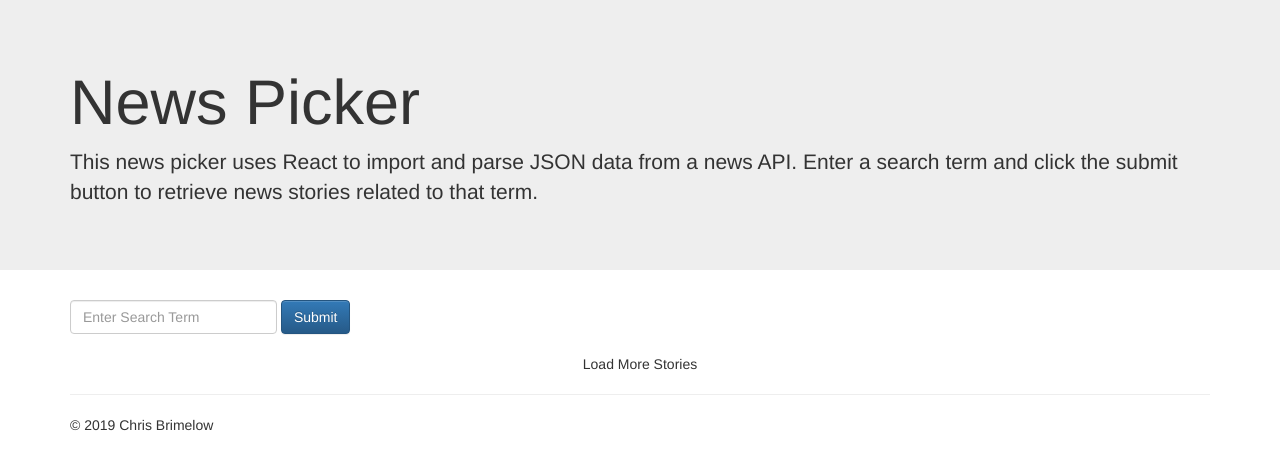
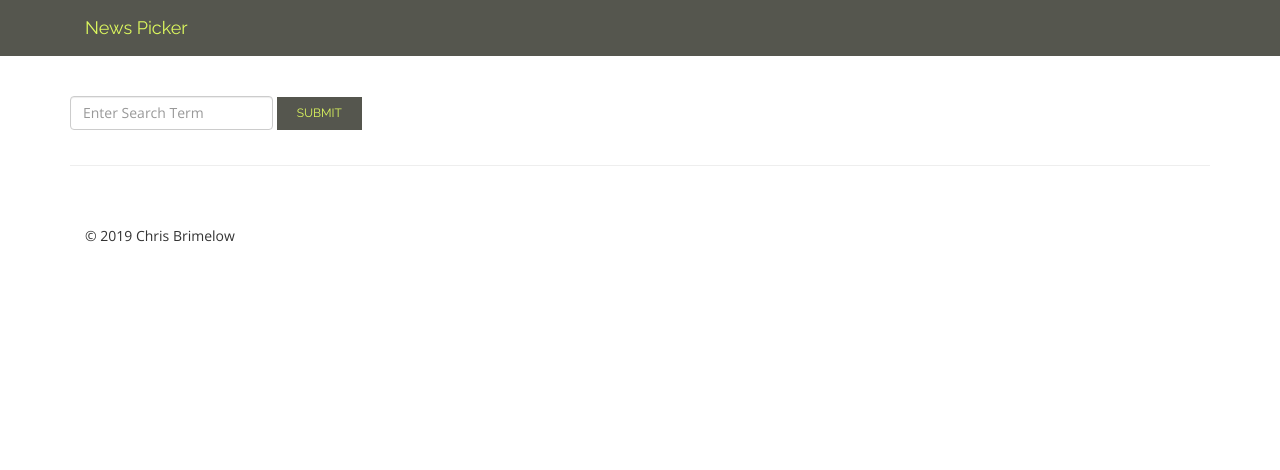
Before and after one commit to cbrimelow/newspicker, a React (Create React App) app: page / in a window 1280 px wide. Shown: the top 470 px of the page. Built offline with nearby package versions, Linux system fonts and the light colour scheme.

Commit message:
Fixed some issues and added more styling

```diff
--- a/public/index.html
+++ b/public/index.html
@@ -25,11 +25,31 @@
     <title>News Picker</title>
     <link rel="stylesheet" href="https://maxcdn.bootstrapcdn.com/bootstrap/3.3.7/css/bootstrap.min.css" integrity="sha384-BVYiiSIFeK1dGmJRAkycuHAHRg32OmUcww7on3RYdg4Va+PmSTsz/K68vbdEjh4u" crossorigin="anonymous">
     <link rel="stylesheet" href="https://maxcdn.bootstrapcdn.com/bootstrap/3.3.7/css/bootstrap-theme.min.css" integrity="sha384-rHyoN1iRsVXV4nD0JutlnGaslCJuC7uwjduW9SVrLvRYooPp2bWYgmgJQIXwl/Sp" crossorigin="anonymous">
+      <link href="https://fonts.googleapis.com/css?family=Open+Sans|Raleway" rel="stylesheet">
   </head>
   <body>
     <noscript>You need to enable JavaScript to run this app.</noscript>
 
     <style>
+        body {font-family: 'Open Sans', sans-serif;}
+        .topnav {
+            padding: 8px;
+            background-color: #55564e;
+            color: #ddf85e;
+            font-family: 'Raleway', sans-serif;
+        }
+        .main {
+            margin: 40px 0;
+        }
+        .submitButton {
+            padding: 8px 20px;
+            background-color: #55564e;
+            color: #ddf85e;
+            text-transform: uppercase;
+            border: 0;
+            font-size: 12px;
+            font-family: 'Raleway', sans-serif;
+        }
         .form-control {
             width: auto !important;
             display: inline-block !important;
@@ -53,6 +73,10 @@
         #loadmore {
             text-align: center;
             cursor: pointer;
+            background-color: #f1f1f1;
+            color: #aaa;
+            padding: 10px;
+            text-transform: uppercase;
         }
         @media (max-width: 768px) {
             article h4.text-info {
@@ -61,23 +85,29 @@
         }
     </style>
 
-    <div class="jumbotron">
+    <div class="topnav">
         <div class="container">
-          <h1>News Picker</h1>
-          <p>This news picker uses React to import and parse JSON data from a news API. Enter a search term and click the submit button to retrieve news stories related to that term.</p>
+            <div class="col-xs-12">
+                <h4>News Picker</h4>
+            </div>
         </div>
       </div>
 
-      <div class="container">
+    <div class="main">
+        <div class="container">
+            <div id="root"></div>
+            <hr>
+        </div>
+    </div>
 
-          <div id="root"></div>
+    <footer>
+        <div class="container">
+            <div class="col-xs-12">
+                <p>© 2019 Chris Brimelow</p>
+            </div>
+        </div>
+    </footer>
 
-          <hr>
-
-          <footer>
-            <p>© 2019 Chris Brimelow</p>
-          </footer>
-        </div>
 
 
 
--- a/src/index.js
+++ b/src/index.js
@@ -2,21 +2,44 @@ import React from 'react'
 import ReactDOM from 'react-dom'
 
 const NewsForm = (props) => {
+
     return (
         <div className="form-group mx-sm-3 mb-2">
             <div id="searchForm" className="form-inline">
                 <input onChange={props.updateTerm} className="form-control" placeholder="Enter Search Term" />&nbsp;
-                <input onClick={props.getStories} className="btn btn-primary mb-2" type="submit" value="Submit" />
+                <input onClick={props.getStories} className="submitButton" type="submit" value="Submit" />
             </div>
-            <h3 className="text-info">{props.searchText}</h3>
+            <h4>{props.searchText}</h4>
         </div>
     )
+
+}
+
+const LoadMoreButton = (props) => {
+
+    if (props.articles.length) {
+        //If articles, show button
+        return (
+            <div className="row">
+                <div className="col-xs-12">
+                    <div id="loadmore" onClick={props.loadMore}>Load More Stories</div>
+                </div>
+            </div>
+        )
+
+    } else {
+        //If no articles, don't show button
+        return null;
+
+    }
 }
 
 class NewsAPI extends React.Component {
 
     constructor(props) {
+
         super(props);
+
         this.state = {
             searchTerm: '',
             searchTermChanged: false,
@@ -24,10 +47,19 @@ class NewsAPI extends React.Component {
             searchText: '',
             articles: []
         };
+
     }
 
     updateTerm = (e) => {
-        this.setState({ searchTerm: e.target.value, searchPage: 1, searchTermChanged: true });
+
+        let searchTermChanged = false;
+
+        if (this.state.searchText !== '') {
+            searchTermChanged = true;
+        }
+
+        this.setState({ searchTerm: e.target.value, searchPage: 1, searchTermChanged: searchTermChanged });
+
     }
 
     getStories = () => {
@@ -35,26 +67,31 @@ class NewsAPI extends React.Component {
         const NEWSAPIKEY = '18a2cbdecf3c431faa01de0278ef6e86';
         const NEWSAPIURL = `https://newsapi.org/v2/everything?q=${this.state.searchTerm}&pageSize=10&page=${this.state.searchPage}&apiKey=${NEWSAPIKEY}`;
 
+        let existingArticles = this.state.articles;
+
+        /*
+        console.log(this.state.searchTermChanged);
+
+        if (this.state.searchTermChanged) {
+            this.setState({articles: []});
+        }
+        */
+
         fetch(NEWSAPIURL)
         .then(r => r.json())
+
         .then(data => {
 
-            if (this.state.searchTermChanged) {
-                this.setState({articles: []});
-            }
-
             let newArticleList = [];
-            let existingArticles = this.state.articles;
             let newArticles = data.articles;
 
             if (!Array.isArray(existingArticles) || !existingArticles.length) {
+                //if first fetch
                 newArticleList = newArticles;
             } else {
-                newArticleList.concat(existingArticles);
-                newArticleList.concat(newArticles);
+                //if there are already articles, add new ones
+                newArticleList = existingArticles.concat(newArticles);
             }
-
-            console.log('New data: ' + NEWSAPIURL);
 
             return (
                 this.setState({
@@ -62,31 +99,38 @@ class NewsAPI extends React.Component {
                     articles: newArticleList
                 })
             )
+
         })
+
         .catch(e => this.setState({searchText: `Error: ${e}`}));
     }
 
     loadMore = () => {
-        let newPage = this.state.searchPage;
-        newPage = newPage + 1;
-        this.setState({ searchPage: newPage });
-        console.log('New page: ' + this.state.searchPage);
-        this.getStories();
+
+        let currPage = this.state.searchPage;
+        let newPage = currPage + 1;
+
+        this.setState({searchPage: newPage}, () => {
+            this.getStories();
+        });
+
     }
 
     render() {
-        const {articles} = this.state;
+
+        const theArticles = this.state.articles;
+
         return (
             <div id="main">
                 <NewsForm getStories={this.getStories} updateTerm={this.updateTerm} searchText={this.state.searchText} />
                 <div className="row">
-                    {articles.map((article, index) =>
+                    {theArticles.map((article, index) =>
                         <article className="col-xs-12" key={index}>
                             <div className="col-xs-12 col-sm-3 articleImage">
                                 <a href={article.url} rel="noopener noreferrer" target="_blank"><img src={article.urlToImage} alt="" /></a>
                             </div>
                             <div className="col-xs-12 col-sm-9">
-                            <h4 className="text-info"><a href={article.url} rel="noopener noreferrer" target="_blank">{article.title}</a></h4>
+                            <h4><a href={article.url} rel="noopener noreferrer" target="_blank">{article.title}</a></h4>
                             <p><em>{article.author}</em></p>
                             <p>{article.description}</p>
                             <a className="text-info" href={article.url} rel="noopener noreferrer" target="_blank">&raquo; Read More</a>
@@ -94,11 +138,10 @@ class NewsAPI extends React.Component {
                         </article>
                     )}
                 </div>
-                <div className="row">
-                    <div className="col-xs-12" id="loadmore" onClick={this.loadMore}>Load More Stories</div>
-                </div>
+                <LoadMoreButton loadMore={this.loadMore} articles={this.state.articles} />
             </div>
         );
+
     }
 
 }
```
